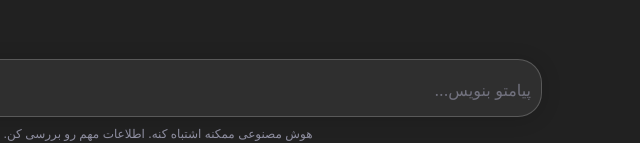
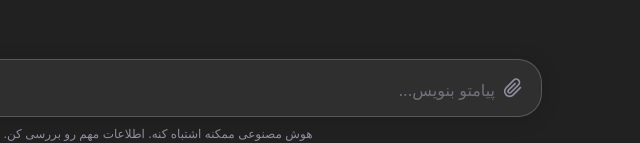
Before and after one commit to sinapkn/hermes-web-ui, a website: page public/index.html in a window 1280 px wide. Shown: the part 657-800 px from the top of the page, 352-992 px from the left. Drawn offline with Linux system fonts and the light colour scheme; no server answers.

Commit message:
fix: restore upload button in HTML

```diff
--- a/public/index.html
+++ b/public/index.html
@@ -137,7 +137,14 @@
 
       <!-- Input area -->
       <div class="input-area">
+        <div id="attachmentPreview" class="attachment-preview hidden"></div>
         <div class="input-wrapper">
+          <input type="file" id="fileInput" multiple class="hidden" accept="image/*,.txt,.json,.md,.py,.js,.ts,.html,.css,.csv,.xml,.yaml,.yml,.sh,.pdf,.log,.env,.toml,.cfg,.ini">
+          <button id="uploadBtn" class="btn-upload" aria-label="آپلود فایل" title="آپلود فایل">
+            <svg width="20" height="20" viewBox="0 0 24 24" fill="none" stroke="currentColor" stroke-width="2">
+              <path d="M21.44 11.05l-9.19 9.19a6 6 0 01-8.49-8.49l9.19-9.19a4 4 0 015.66 5.66l-9.2 9.19a2 2 0 01-2.83-2.83l8.49-8.48"/>
+            </svg>
+          </button>
           <textarea id="messageInput" placeholder="پیامتو بنویس..." rows="1" autofocus></textarea>
           <button id="sendBtn" class="btn-send" disabled aria-label="ارسال">
             <svg width="20" height="20" viewBox="0 0 24 24" fill="currentColor">
```
